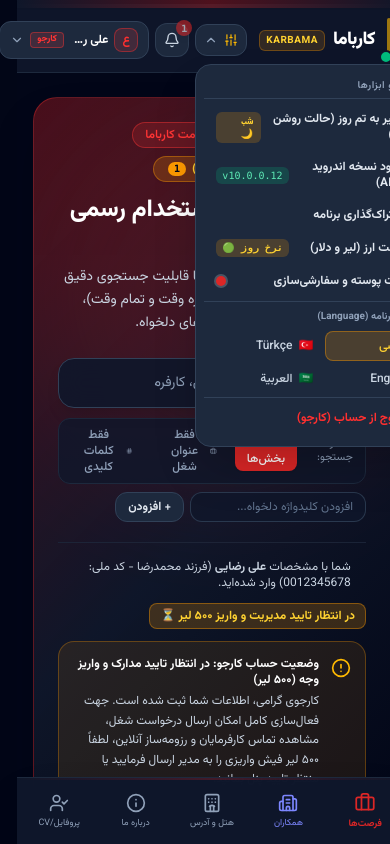
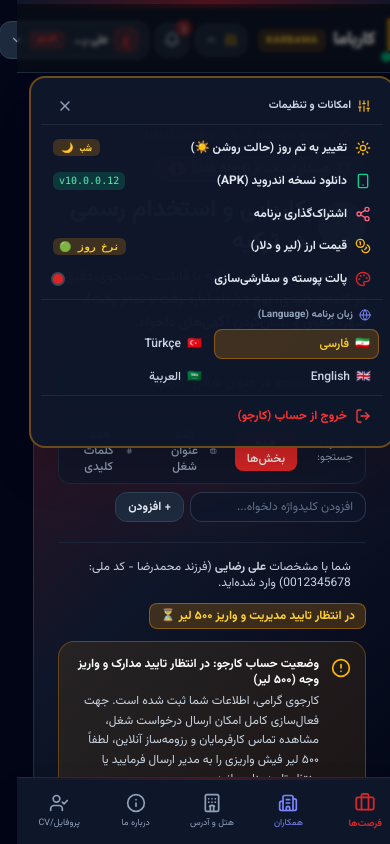
Before and after one commit to ntgalaxy1/karbamaa, a React (Vite) app: page / in a window 390 px wide. Both pictures are taken after a click on the button "منوی امکانات، دانلود و تنظیمات". Shown: the top 844 px of the page. Built offline with nearby package versions, Linux system fonts and the light colour scheme; grey boxes are pictures that could not be loaded.

Commit message:
Fix header settings and tools dropdown overflow on mobile and small screens

```diff
--- a/src/components/Header.tsx
+++ b/src/components/Header.tsx
@@ -36,6 +36,7 @@
   Building2,
   Users,
   Coins,
+  X,
 } from 'lucide-react';
 
 export const Header: React.FC = () => {
@@ -311,10 +312,28 @@
                 </button>
 
                 {toolsDropdown && (
-                  <div className="absolute left-0 mt-2 w-64 max-w-[88vw] bg-slate-800 dark:bg-slate-800 light:bg-white border border-slate-700 dark:border-slate-700 light:border-slate-200 rounded-2xl shadow-2xl p-2 z-50 text-xs animate-in fade-in zoom-in-95 duration-150">
-                    <p className="px-3 py-1.5 text-[10px] font-bold text-slate-400 uppercase tracking-wider text-right border-b border-slate-700 dark:border-slate-700 light:border-slate-200 mb-1">
-                      امکانات و ابزارها
-                    </p>
+                  <>
+                    {/* Fixed click-outside backdrop overlay to prevent clicks and dismiss cleanly */}
+                    <div
+                      className="fixed inset-0 z-40 bg-black/50 backdrop-blur-[2px] transition-opacity"
+                      onClick={() => setToolsDropdown(false)}
+                    />
+
+                    {/* Contained, screen-safe Dropdown Menu */}
+                    <div className="fixed sm:absolute top-16 left-3 right-3 sm:left-0 sm:right-auto sm:top-full mt-2 sm:w-72 max-w-[calc(100vw-1.5rem)] max-h-[calc(100vh-5.5rem)] overflow-y-auto overscroll-contain bg-slate-900/98 dark:bg-slate-900/98 light:bg-white border-2 border-amber-500/40 rounded-2xl shadow-2xl p-2.5 z-50 text-xs animate-in fade-in zoom-in-95 duration-150">
+                      <div className="px-3 py-1.5 text-[11px] font-bold text-slate-300 dark:text-slate-300 light:text-slate-800 flex items-center justify-between border-b border-slate-800 dark:border-slate-800 light:border-slate-200 mb-1.5">
+                        <span className="flex items-center gap-1.5">
+                          <Sliders className="w-3.5 h-3.5 text-amber-400" />
+                          <span>امکانات و تنظیمات</span>
+                        </span>
+                        <button
+                          onClick={() => setToolsDropdown(false)}
+                          className="p-1 rounded-lg hover:bg-slate-800 text-slate-400 hover:text-white transition"
+                          title="بستن منو"
+                        >
+                          <X className="w-4 h-4" />
+                        </button>
+                      </div>
 
                       {/* Day / Night Theme Toggle Option (Transferred inside tools menu) */}
                       <button
@@ -322,7 +341,7 @@
                           toggleTheme();
                           setToolsDropdown(false);
                         }}
-                      className="w-full text-right px-3 py-2 rounded-xl text-slate-200 dark:text-slate-200 light:text-slate-800 hover:bg-slate-700/80 dark:hover:bg-slate-700/80 light:hover:bg-slate-100 flex items-center justify-between transition"
+                        className="w-full text-right px-3 py-2 rounded-xl text-slate-200 dark:text-slate-200 light:text-slate-800 hover:bg-slate-800/80 dark:hover:bg-slate-800/80 light:hover:bg-slate-100 flex items-center justify-between transition"
                       >
                         <div className="flex items-center gap-2">
                           {theme === 'dark' ? (
@@ -344,7 +363,7 @@
                           setApkModalOpen(true);
                           setToolsDropdown(false);
                         }}
-                      className="w-full text-right px-3 py-2 rounded-xl text-slate-200 dark:text-slate-200 light:text-slate-800 hover:bg-slate-700/80 dark:hover:bg-slate-700/80 light:hover:bg-slate-100 flex items-center justify-between transition"
+                        className="w-full text-right px-3 py-2 rounded-xl text-slate-200 dark:text-slate-200 light:text-slate-800 hover:bg-slate-800/80 dark:hover:bg-slate-800/80 light:hover:bg-slate-100 flex items-center justify-between transition"
                       >
                         <div className="flex items-center gap-2">
                           <Smartphone className="w-4 h-4 text-emerald-400" />
@@ -360,7 +379,7 @@
                           setShareModalOpen(true);
                           setToolsDropdown(false);
                         }}
-                      className="w-full text-right px-3 py-2 rounded-xl text-slate-200 dark:text-slate-200 light:text-slate-800 hover:bg-slate-700/80 dark:hover:bg-slate-700/80 light:hover:bg-slate-100 flex items-center gap-2 transition"
+                        className="w-full text-right px-3 py-2 rounded-xl text-slate-200 dark:text-slate-200 light:text-slate-800 hover:bg-slate-800/80 dark:hover:bg-slate-800/80 light:hover:bg-slate-100 flex items-center gap-2 transition"
                       >
                         <Share2 className="w-4 h-4 text-rose-400" />
                         <span className="font-bold">اشتراک‌گذاری برنامه</span>
@@ -371,7 +390,7 @@
                           setActiveTab('currency');
                           setToolsDropdown(false);
                         }}
-                      className="w-full text-right px-3 py-2 rounded-xl text-slate-200 dark:text-slate-200 light:text-slate-800 hover:bg-slate-700/80 dark:hover:bg-slate-700/80 light:hover:bg-slate-100 flex items-center justify-between transition"
+                        className="w-full text-right px-3 py-2 rounded-xl text-slate-200 dark:text-slate-200 light:text-slate-800 hover:bg-slate-800/80 dark:hover:bg-slate-800/80 light:hover:bg-slate-100 flex items-center justify-between transition"
                       >
                         <div className="flex items-center gap-2">
                           <Coins className="w-4 h-4 text-amber-400" />
@@ -387,7 +406,7 @@
                           setThemeModalOpen(true);
                           setToolsDropdown(false);
                         }}
-                      className="w-full text-right px-3 py-2 rounded-xl text-slate-200 dark:text-slate-200 light:text-slate-800 hover:bg-slate-700/80 dark:hover:bg-slate-700/80 light:hover:bg-slate-100 flex items-center justify-between transition"
+                        className="w-full text-right px-3 py-2 rounded-xl text-slate-200 dark:text-slate-200 light:text-slate-800 hover:bg-slate-800/80 dark:hover:bg-slate-800/80 light:hover:bg-slate-100 flex items-center justify-between transition"
                       >
                         <div className="flex items-center gap-2">
                           <Palette style={{ color: 'var(--primary-color)' }} className="w-4 h-4" />
@@ -396,7 +415,7 @@
                         <span style={{ backgroundColor: 'var(--primary-color)' }} className="w-2.5 h-2.5 rounded-full ring-2 ring-white/20" />
                       </button>
 
-                    <div className="border-t border-slate-700 dark:border-slate-700 light:border-slate-200 my-1 pt-1">
+                      <div className="border-t border-slate-800 dark:border-slate-800 light:border-slate-200 my-1 pt-1">
                         <p className="px-3 py-1 text-[10px] font-bold text-slate-400 text-right flex items-center gap-1.5">
                           <Globe className="w-3 h-3 text-indigo-400" />
                           زبان برنامه (Language)
@@ -411,7 +430,7 @@
                               className={`px-2 py-1.5 rounded-lg text-right text-xs font-medium flex items-center gap-1.5 transition ${
                                 appLanguage === l.code
                                   ? 'bg-amber-500/20 text-amber-300 border border-amber-500/40 font-bold'
-                                : 'text-slate-300 dark:text-slate-300 light:text-slate-700 hover:bg-slate-700/60 light:hover:bg-slate-100'
+                                  : 'text-slate-300 dark:text-slate-300 light:text-slate-700 hover:bg-slate-800/60 light:hover:bg-slate-100'
                               }`}
                             >
                               <span>{l.flag}</span>
@@ -423,7 +442,7 @@
 
                       {/* Dedicated Logout Option inside Features Menu */}
                       {(isAdminLoggedIn || currentPartner || currentSeeker) && (
-                      <div className="border-t border-slate-700 dark:border-slate-700 light:border-slate-200 my-1 pt-1">
+                        <div className="border-t border-slate-800 dark:border-slate-800 light:border-slate-200 my-1 pt-1">
                           <button
                             onClick={() => {
                               if (isAdminLoggedIn) logoutAdmin();
@@ -441,6 +460,7 @@
                         </div>
                       )}
                     </div>
+                  </>
                 )}
               </div>
 
@@ -509,11 +529,24 @@
 
                   {/* Dropdown Menu */}
                   {userDropdown && (
-                    <div className="absolute left-0 top-full mt-2 w-56 max-w-[85vw] bg-slate-800 dark:bg-slate-800 light:bg-white border border-slate-700 dark:border-slate-700 light:border-slate-200 rounded-2xl shadow-2xl py-1 z-50 text-xs animate-in fade-in zoom-in-95 duration-150">
-                      <div className="px-4 py-2 border-b border-slate-700 dark:border-slate-700 light:border-slate-200 text-right">
+                    <>
+                      <div
+                        className="fixed inset-0 z-40 bg-black/50 backdrop-blur-[2px] transition-opacity"
+                        onClick={() => setUserDropdown(false)}
+                      />
+                      <div className="fixed sm:absolute top-16 left-3 right-3 sm:left-0 sm:right-auto sm:top-full mt-2 sm:w-64 max-w-[calc(100vw-1.5rem)] max-h-[calc(100vh-5.5rem)] overflow-y-auto overscroll-contain bg-slate-900/98 dark:bg-slate-900/98 light:bg-white border-2 border-slate-700 dark:border-slate-700 light:border-slate-200 rounded-2xl shadow-2xl py-1 z-50 text-xs animate-in fade-in zoom-in-95 duration-150">
+                        <div className="px-4 py-2 border-b border-slate-800 dark:border-slate-800 light:border-slate-200 text-right flex items-center justify-between">
+                          <div>
                             <p className="font-bold text-white dark:text-white light:text-slate-900">{currentSeeker.fullName}</p>
                             <p className="text-[11px] text-slate-400">نام پدر: {currentSeeker.fatherName}</p>
                             <p className="text-[10px] text-slate-400 font-mono">نام کاربری: @{currentSeeker.username}</p>
+                          </div>
+                          <button
+                            onClick={() => setUserDropdown(false)}
+                            className="p-1 rounded-lg hover:bg-slate-800 text-slate-400 hover:text-white transition"
+                          >
+                            <X className="w-4 h-4" />
+                          </button>
                         </div>
 
                         <button
@@ -521,7 +554,7 @@
                             setActiveTab('settings');
                             setUserDropdown(false);
                           }}
-                        className="w-full text-right px-4 py-2 text-slate-200 dark:text-slate-200 light:text-slate-700 hover:bg-slate-700 dark:hover:bg-slate-700 light:hover:bg-slate-100 flex items-center gap-2"
+                          className="w-full text-right px-4 py-2 text-slate-200 dark:text-slate-200 light:text-slate-700 hover:bg-slate-800/80 dark:hover:bg-slate-800/80 light:hover:bg-slate-100 flex items-center gap-2"
                         >
                           <Settings className="w-3.5 h-3.5 text-slate-400" />
                           مشخصات و رزومه‌ساز آنلاین
@@ -532,13 +565,13 @@
                             setActiveTab('my-applications');
                             setUserDropdown(false);
                           }}
-                        className="w-full text-right px-4 py-2 text-slate-200 dark:text-slate-200 light:text-slate-700 hover:bg-slate-700 dark:hover:bg-slate-700 light:hover:bg-slate-100 flex items-center gap-2"
+                          className="w-full text-right px-4 py-2 text-slate-200 dark:text-slate-200 light:text-slate-700 hover:bg-slate-800/80 dark:hover:bg-slate-800/80 light:hover:bg-slate-100 flex items-center gap-2"
                         >
                           <FileCheck2 className="w-3.5 h-3.5 text-slate-400" />
                           پیگیری درخواست‌های کار
                         </button>
 
-                      <div className="border-t border-slate-700 dark:border-slate-700 light:border-slate-200 my-1"></div>
+                        <div className="border-t border-slate-800 dark:border-slate-800 light:border-slate-200 my-1"></div>
 
                         <button
                           onClick={() => {
@@ -551,6 +584,7 @@
                           خروج کامل از حساب کارجو
                         </button>
                       </div>
+                    </>
                   )}
                 </div>
               ) : (
```
Lines whose indentation alone changed are shown as unchanged.
